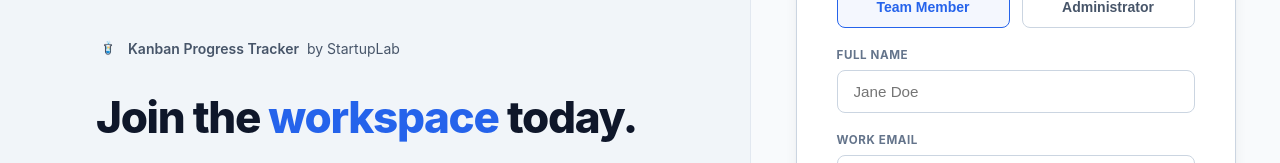
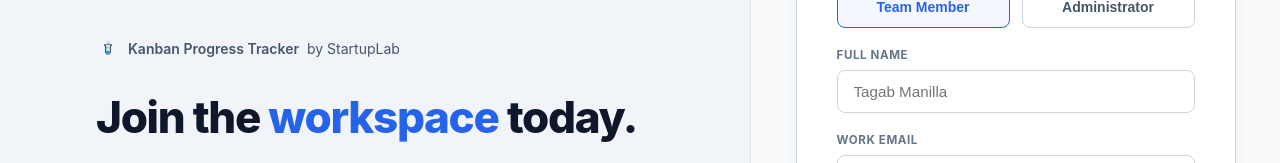
Before and after one commit to Jassim3nidad/kanban, a React (Vite) app in the folder kanban-board-system/: page /register in a window 1280 px wide. Shown: the part 260-423 px from the top of the page. Built offline with nearby package versions, Linux system fonts and the light colour scheme; no server answers.

Commit message:
Update full name input placeholder to Tagab Manilla

```diff
--- a/kanban-board-system/src/components/auth/CreateAccount.jsx
+++ b/kanban-board-system/src/components/auth/CreateAccount.jsx
@@ -182,7 +182,7 @@ export default function CreateAccount() {
                 id="displayName"
                 type="text"
                 className="form-input"
-                placeholder="Jane Doe"
+                placeholder="Tagab Manilla"
                 value={displayName}
                 onChange={(e) => setDisplayName(e.target.value)}
                 required
```
